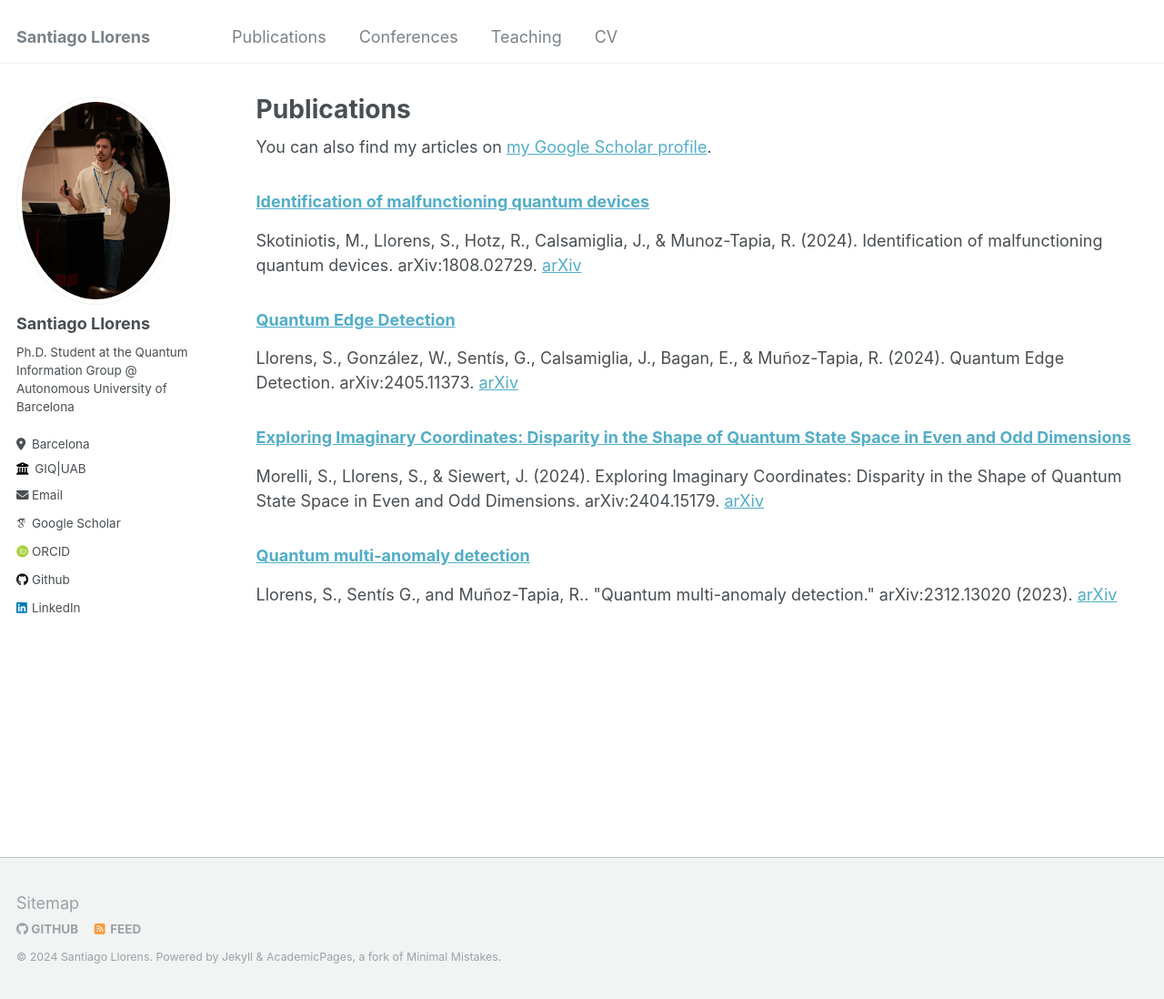
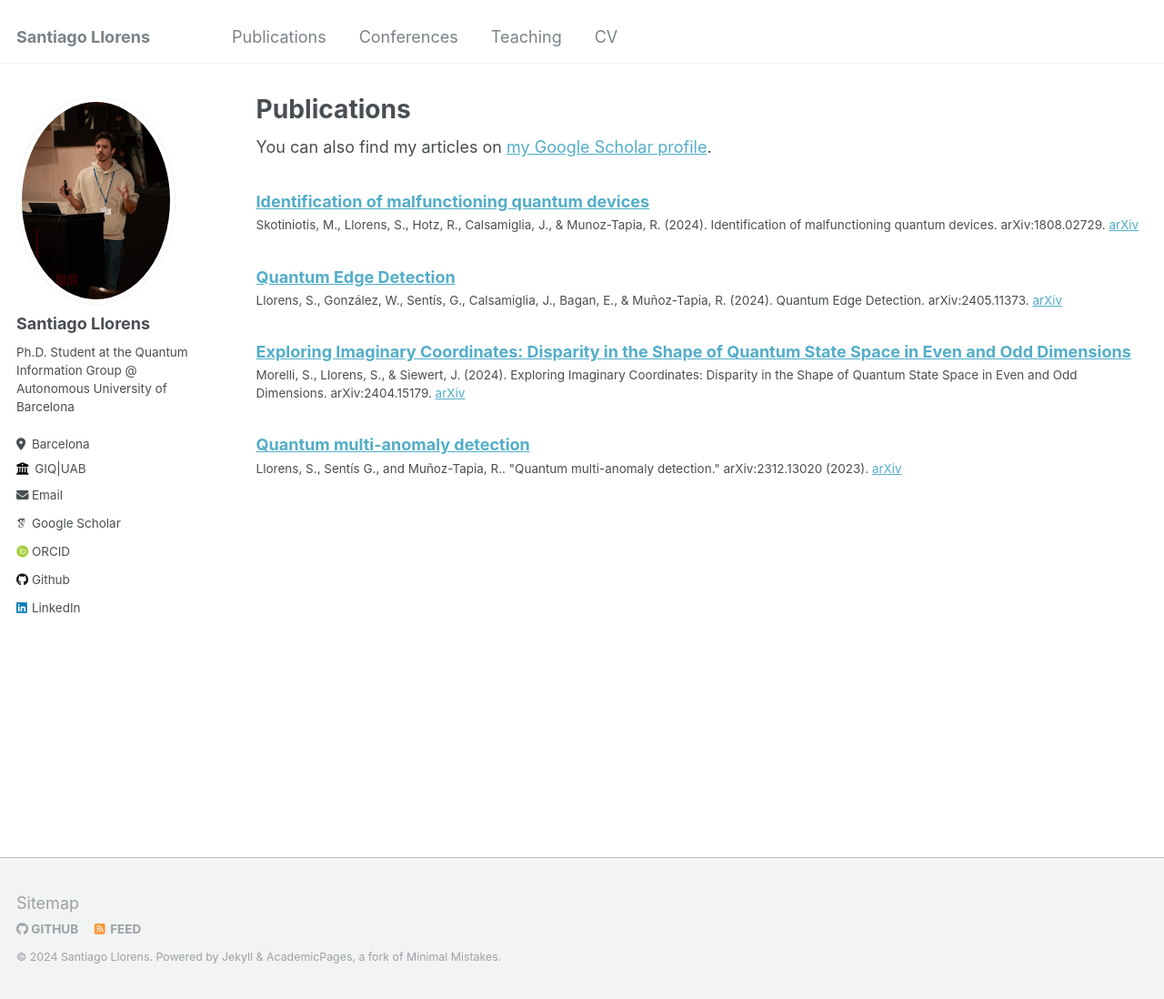
Before and after one commit to SantiagoLlorens/SantiagoLlorens.github.io, a Jekyll site: the page built from _pages/publications.md, in a window 1280 px wide and 1098 px high. Shown: the whole window at 91% size. Built offline with Jekyll 4.4.1, drawn with Linux system fonts in a browser that asks for light colours; some web fonts are replaced.

Commit message:
Update archive-single.html

```diff
--- a/_includes/archive-single.html
+++ b/_includes/archive-single.html
@@ -45,9 +45,9 @@
     {% endif %} -->
 
     {% if post.citation and post.paperurl %}
-      <p>{{ post.citation }}<a href="{{ post.paperurl }}">arXiv</a></p>
+      <p class="archive__item-excerpt"> {{ post.citation }}<a href="{{ post.paperurl }}">arXiv</a></p>
     {% elsif post.citation %}
-      <p>{{ post.citation }} </p>
+      <p class="archive__item-excerpt"> {{ post.citation }} </p>
     {% elsif post.paperurl %}
       <p>Download <a href=" {{ post.paperurl }} "><u>here</u></a></p>
     {% endif %}
```
